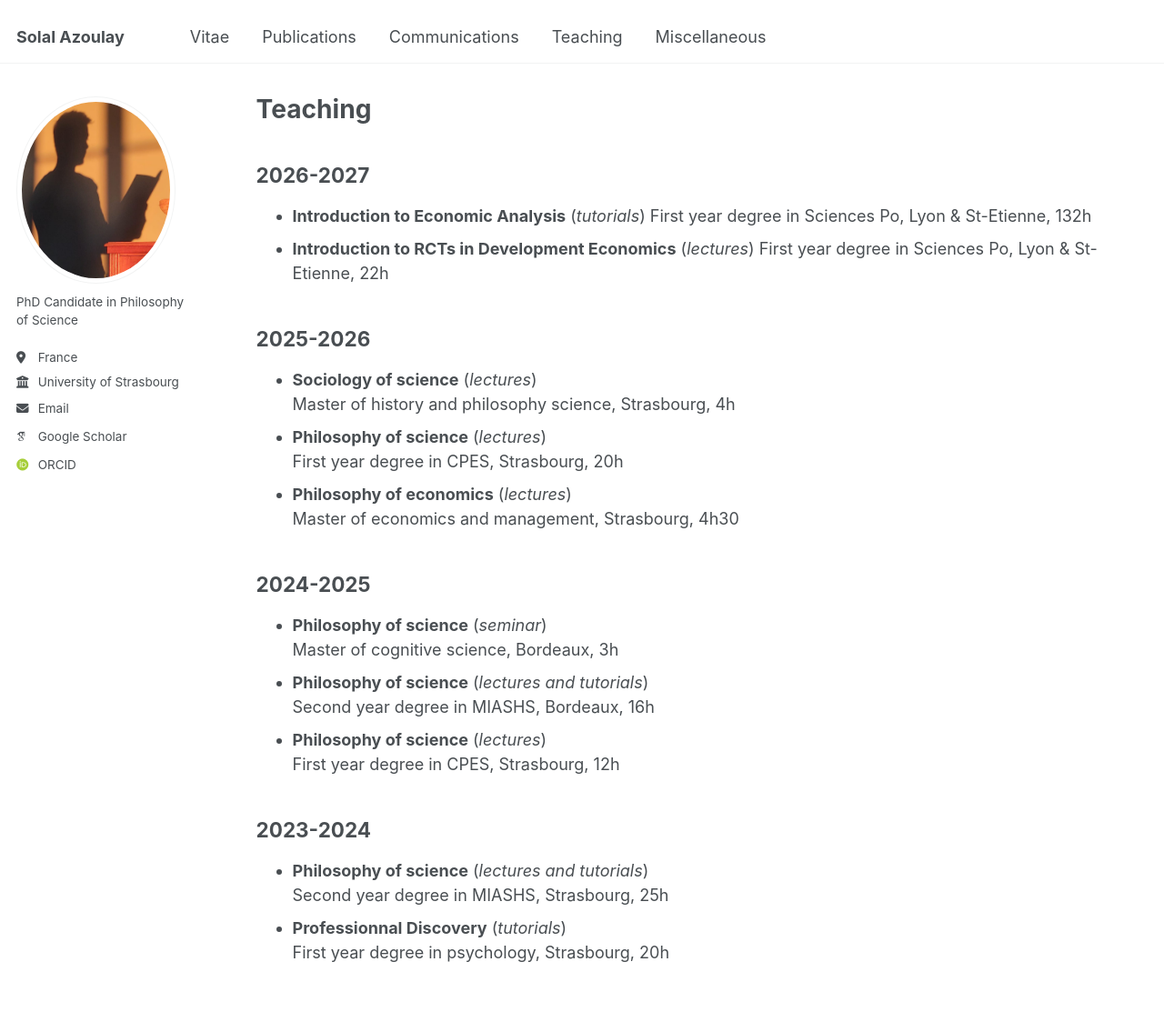
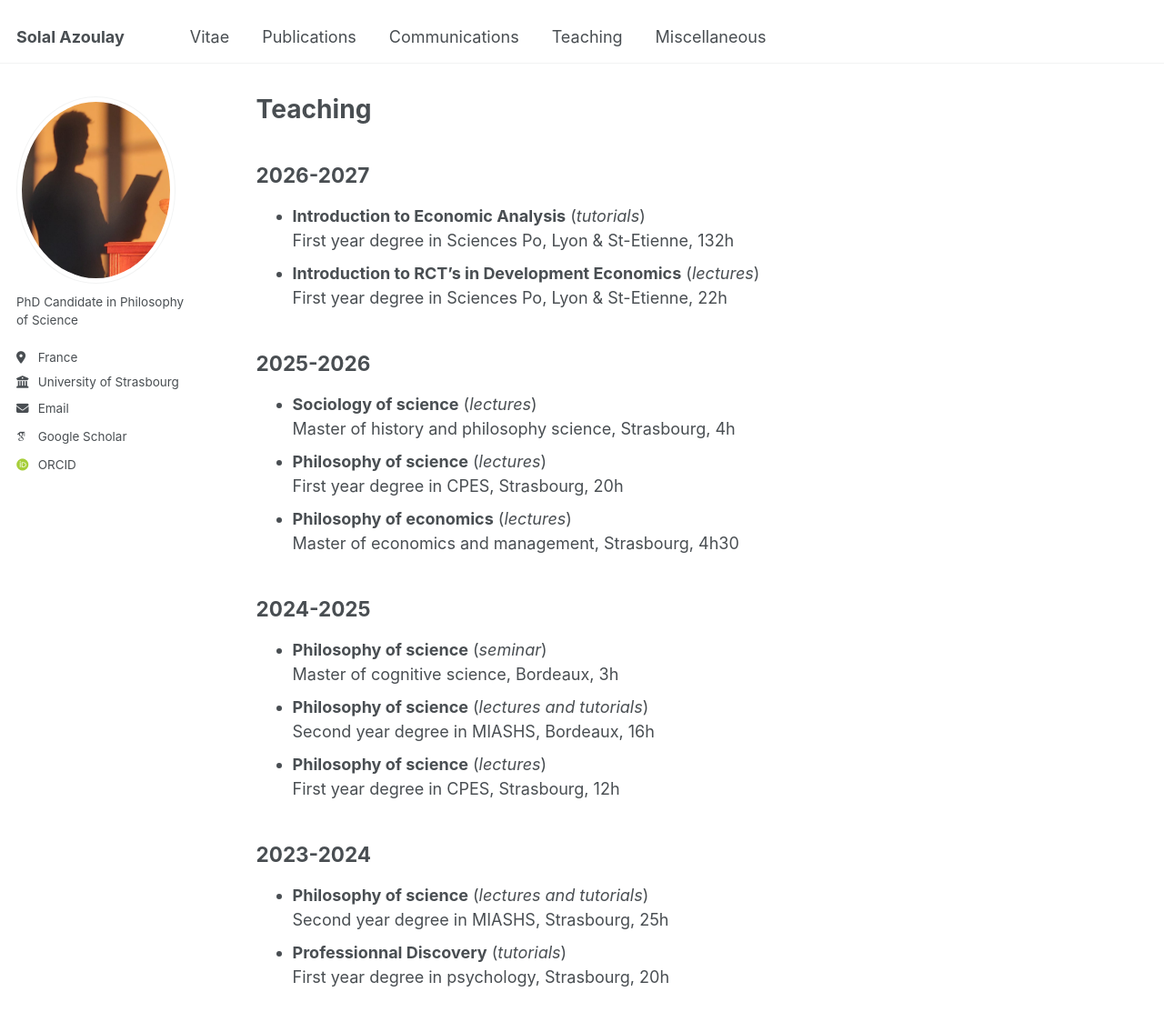
Before and after one commit to solal-azoulay/solal-azoulay.github.io, a Jekyll site: the page built from _pages/teaching.md, in a window 1280 px wide and 1394 px high. Shown: the top 1124 px of the window at 91% size. Built offline with Jekyll 4.4.1, drawn with Linux system fonts in a browser that asks for light colours; some web fonts are replaced.

Commit message:
Update teaching.md

```diff
--- a/_pages/teaching.md
+++ b/_pages/teaching.md
@@ -8,7 +8,7 @@ author_profile: true
 ------------
 - **Introduction to Economic Analysis** (*tutorials*)
 First year degree in Sciences Po, Lyon & St-Etienne, 132h
-- **Introduction to RCTs in Development Economics** (*lectures*)
+- **Introduction to RCT's in Development Economics** (*lectures*)
 First year degree in Sciences Po, Lyon & St-Etienne, 22h
 
 2025-2026
```
